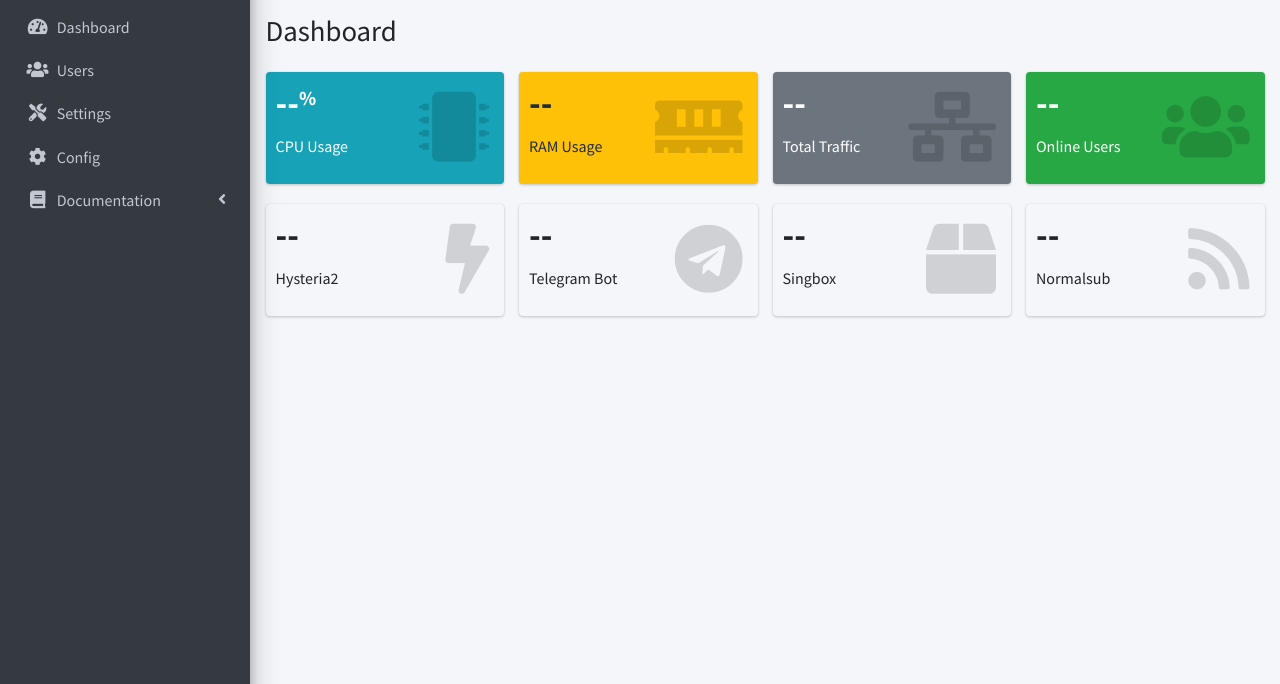
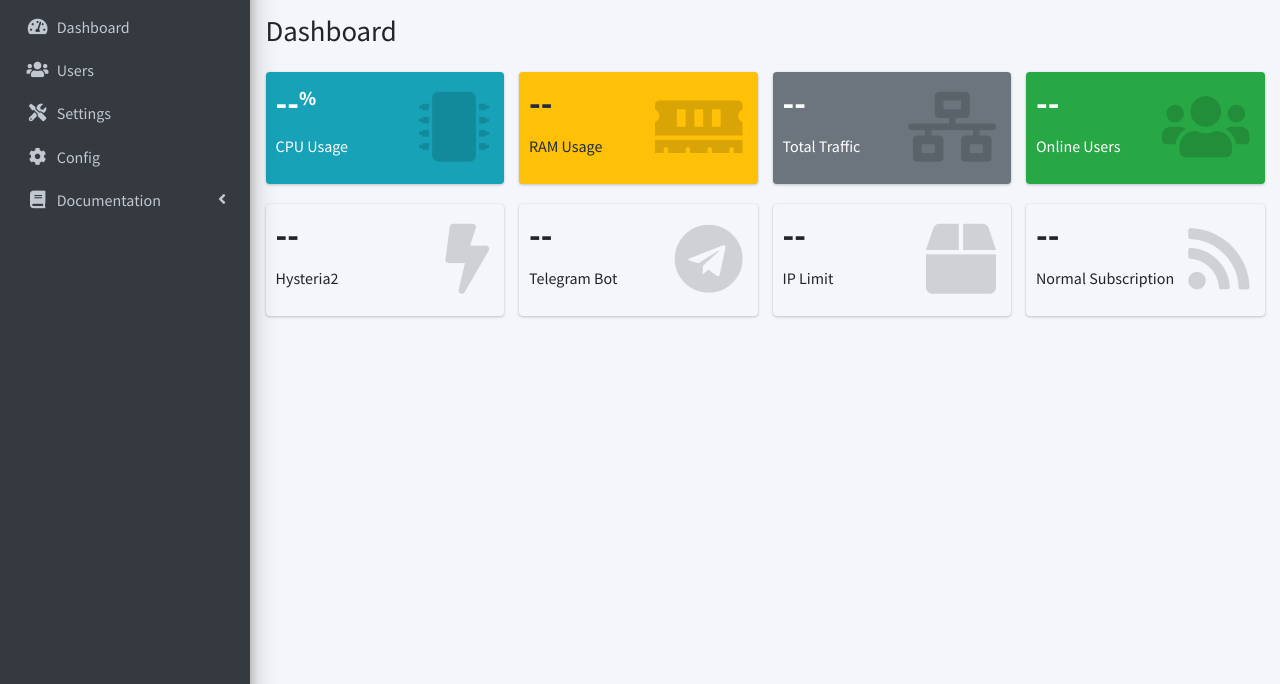
Before and after one commit to ReturnFI/Hysteria2, a Python web app: template core/scripts/webpanel/templates/index.html in a window 1280 px wide. Shown: the part 58-742 px from the top of the page. Run offline with Jinja, Linux system fonts and the light colour scheme; the template is opened without the code that fills it, so the values that code supplies are empty; some libraries are stand-ins or nearby versions.

Commit message:
Replace SingboxSub with IP Limit

```diff
--- a/core/scripts/webpanel/templates/index.html
+++ b/core/scripts/webpanel/templates/index.html
@@ -90,10 +90,10 @@
                 </div>
             </div>
             <div class="col-lg-3 col-6">
-                <div class="small-box" id="singbox-status-box">
+                <div class="small-box" id="iplimit-status-box">
                     <div class="inner">
-                        <h3 id="singbox-status">--</h3>
-                        <p>Singbox</p>
+                        <h3 id="iplimit-status">--</h3>
+                        <p>IP Limit</p>
                     </div>
                     <div class="icon">
                         <i class="fas fa-box"></i>
@@ -104,7 +104,7 @@
                 <div class="small-box" id="normalsub-status-box">
                     <div class="inner">
                         <h3 id="normalsub-status">--</h3>
-                        <p>Normalsub</p>
+                        <p>Normal Subscription</p>
                     </div>
                     <div class="icon">
                         <i class="fas fa-rss"></i>
@@ -139,7 +139,7 @@
 
                 updateServiceBox('hysteria2', data.hysteria_server);
                 updateServiceBox('telegrambot', data.hysteria_telegram_bot);
-                updateServiceBox('singbox', data.hysteria_singbox);
+                updateServiceBox('iplimit', data.hysteria_iplimit);
                 updateServiceBox('normalsub', data.hysteria_normal_sub);
             })
             .catch(error => console.error('Error fetching service statuses:', error));
```
